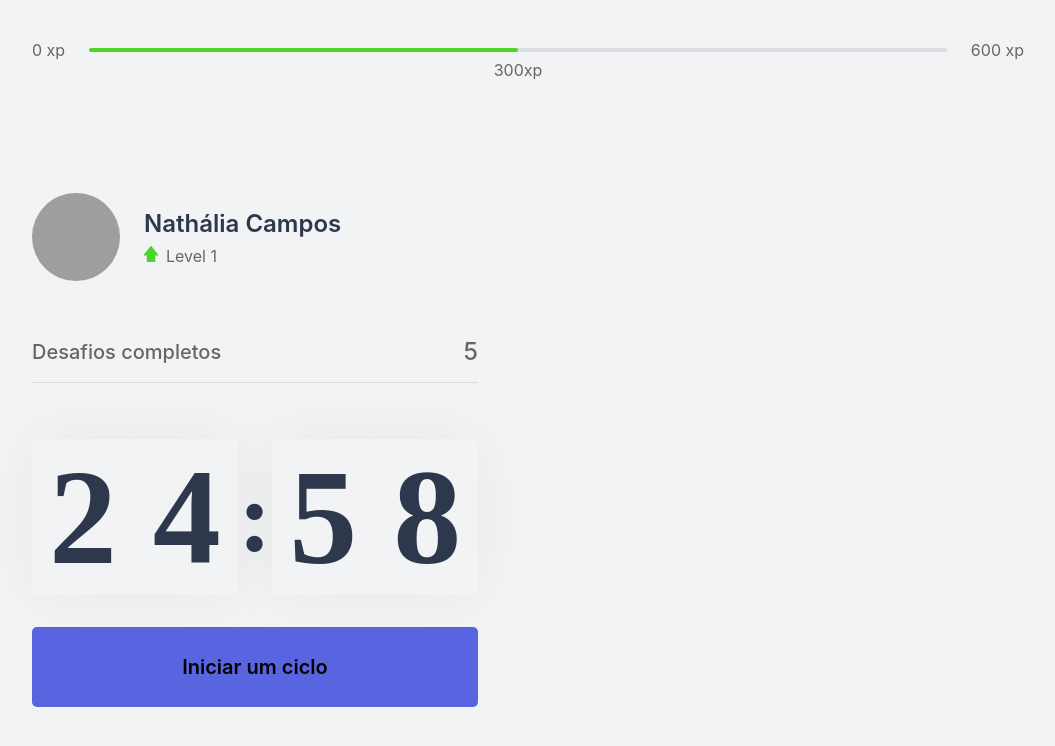
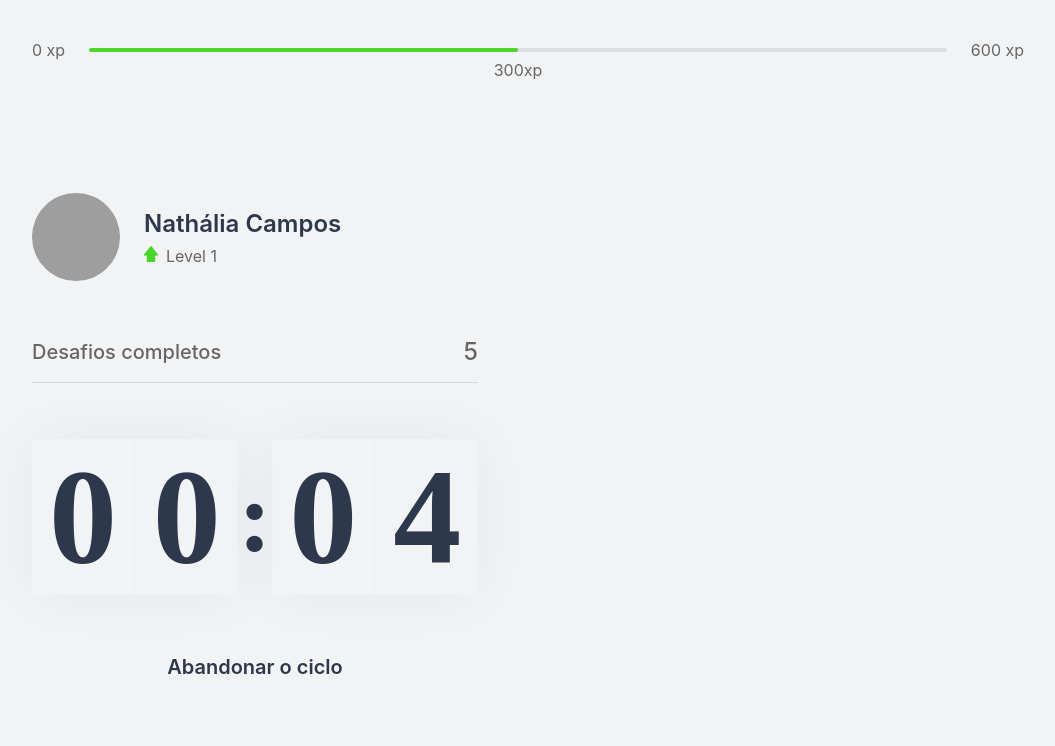
Before and after one commit to nathaliascampos/moveit-next, a Next.js app: page / in a window 1280 px wide. Both pictures are taken after a click on the button "Iniciar um ciclo". Shown: the top 746 px of the page, without its empty margins (112-1167 px from the left). Built offline with nearby package versions, Linux system fonts and the light colour scheme; grey boxes are pictures that could not be loaded.

Commit message:
feat: countdown concluded

```diff
--- a/src/components/Countdown.tsx
+++ b/src/components/Countdown.tsx
@@ -1,10 +1,14 @@
 import { useState, useEffect } from 'react';
 import styles from '../styles/components/Countdown.module.css';
 
+
+let countdownTimeout: NoteJS.Timeout;
+
 export function Countdown() {
 
-    const [time, setTime] = useState(25 * 60);
-    const [active, setActive] = useState(false);
+    const [time, setTime] = useState(0.1 * 60);
+    const [isActive, setIsActive] = useState(false);
+    const [hasFinished, setHasFinished] = useState(false);
 
     const minutes = Math.floor(time / 60);
     const seconds = time % 60;
@@ -13,17 +17,26 @@
     const [secondLeft, secondRight] = String(seconds).padStart(2, '0').split('');
 
     function startCountdown() {
-        setActive(true);
+        setIsActive(true);
+    }
+
+    function resetCountdown() {
+        clearTimeout(countdownTimeout);
+        setIsActive(false);
+        setTime(0.1 * 60);
     }
 
     useEffect(() => {
-        if (active && time > 0) {
-            setTimeout(() => {
+        if (isActive && time > 0) {
+            countdownTimeout = setTimeout(() => {
                 setTime(time - 1);
             }, 1000)
+        } else if (isActive && time == 0) {
+            // Finalizou
+            setHasFinished(true);
+            setIsActive(false);
         }
-    }, [active, time]
-    );
+    }, [isActive, time]);
 
     return (
         <div>
@@ -38,12 +51,37 @@
                     <span>{secondRight}</span>
                 </div>
             </div>
+
+            {hasFinished ? (
+                <button
+                    disabled
+                    className={styles.countdownButton} >
+                    Ciclo incerrado
+                </button>
+            ) : (
+                    <>
+                        {isActive ? (
+                            <button
+                                type="button"
+                                className={`${styles.countdownButton} ${styles.countdownButtonActive}`}
+                                onClick={resetCountdown}>
+                                Abandonar o ciclo
+                            </button>
+                        ) : (
                                 <button
                                     type="button"
                                     className={styles.countdownButton}
                                     onClick={startCountdown}>
                                     Iniciar um ciclo
                                 </button>
+                            )}
+
+                    </>
+                )
+            }
+
+
+
         </div>
 
     );
--- a/src/styles/components/Countdown.module.css
+++ b/src/styles/components/Countdown.module.css
@@ -59,6 +59,22 @@
 
 }
 
-.countdownButton:hover {
+.countdownButton:not(:disabled):hover {
     background: var(--blue-dark);
 }
+
+.countdownButtonActive{
+    background: var(--white);
+    color: var(--title);
+}
+
+.countdownButtonActive:not(:disabled):hover{
+    background: var(--red);
+    color: var(--white);
+}
+
+.countdownButton:disabled{
+    background: var(--white);
+    color: var(--title);
+    cursor: not-allowed;
+}
```
Lines whose indentation alone changed are shown as unchanged.
